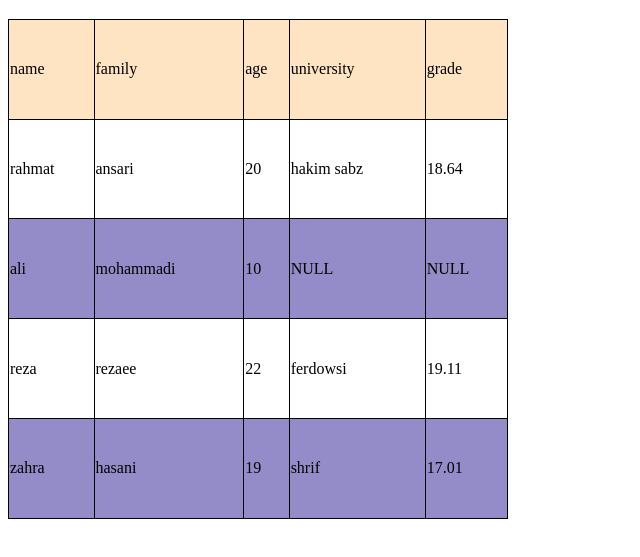
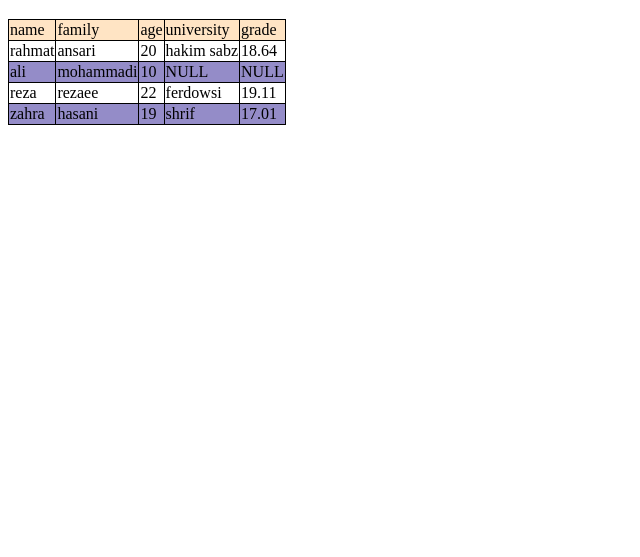
Before and after one commit to EnAnsari/simple-HTML-and-CSS, a plain HTML site: page sample_06/index.html in a window 1280 px wide. Shown: the part 61-618 px from the top of the page, without its empty margins (0-640 px from the left). Drawn offline with Linux system fonts and the light colour scheme.

Commit message:
editing width and height of table

```diff
--- a/sample_06/index.html
+++ b/sample_06/index.html
@@ -9,7 +9,8 @@
   </head>
   <body>
     <h1>9 September</h1>
-    <table style="width: 500px; height: 500px">
+    <table>
+    <!-- <table style="width: 500px; height: 500px"> -->
       <tr>
         <td>name</td>
         <td>family</td>
```
